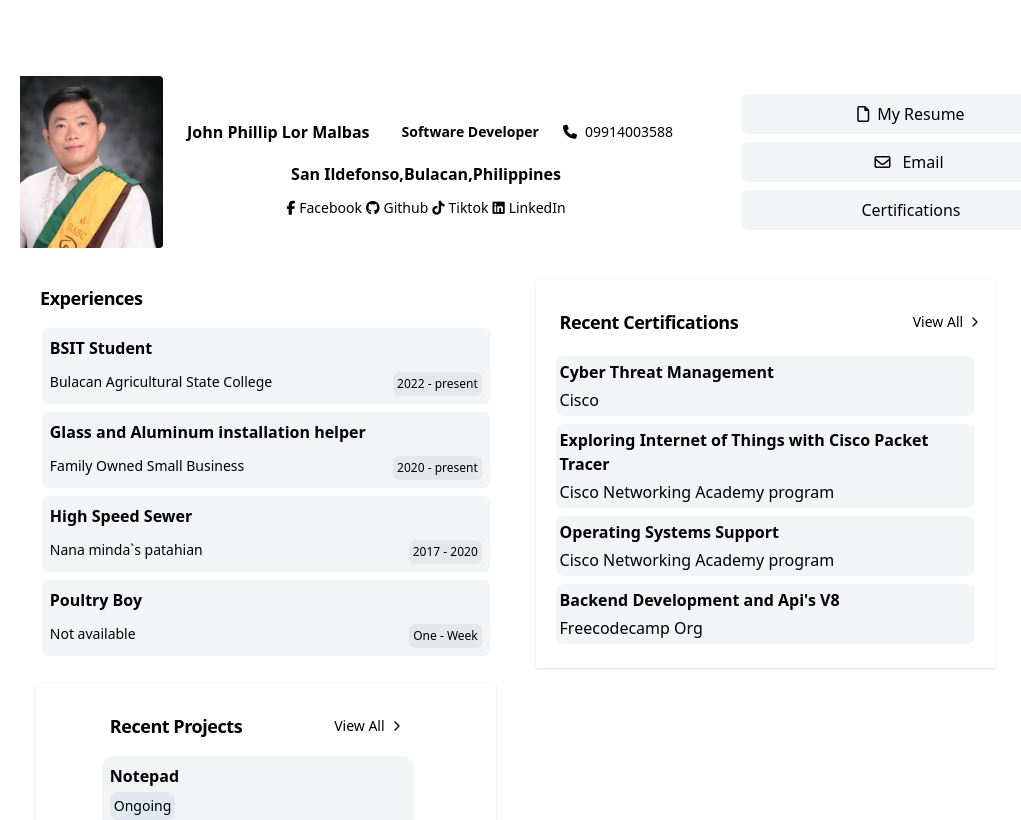
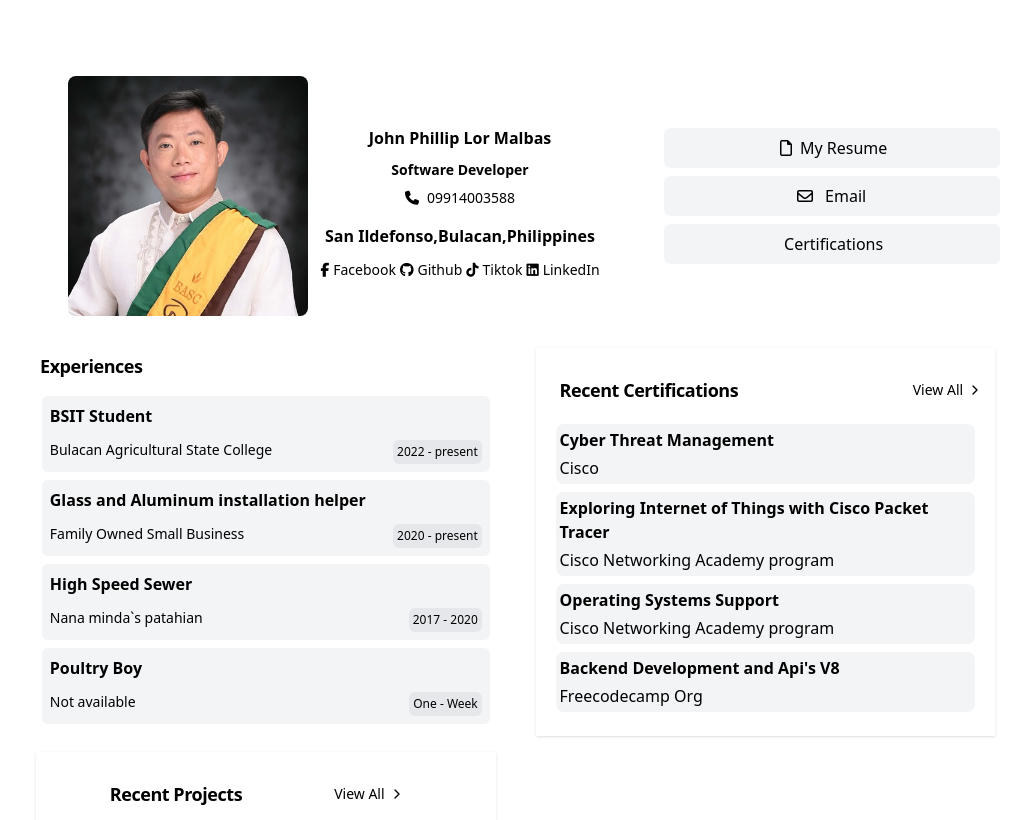
Before and after one commit to Zaido219/personal-portfolio, a React (Vite) app: page / in a window 1280 px wide. Shown: the top 820 px of the page, without its empty margins (0-1021 px from the left). Built offline with nearby package versions, Linux system fonts and the light colour scheme.

Commit message:
style:WIP Styling update/s for the header section (desktop)

```diff
--- a/src/components/ProfileHeader.jsx
+++ b/src/components/ProfileHeader.jsx
@@ -12,7 +12,7 @@ const ProfileHeader = () => {
       <div className="flex flex-col md:flex-row items-center p-2">
         <section className="">
           {/* image goes here */}
-          <div className="rounded-full h-54 w-54  md:rounded-sm md:h-43 md:w-43 overflow-hidden">
+          <div className="rounded-full h-54 w-54  md:rounded-lg md:h-60 md:w-60 overflow-hidden">
             <img
               className="h-full w-full object-cover"
               src="/images/my_pfp_new.jpg"
@@ -22,7 +22,7 @@ const ProfileHeader = () => {
         </section>
         <section className="flex flex-col items-center justify-center mt-2 p-2 gap-2">
           {/* rest of the content */}
-          <div className="flex flex-col md:flex-row items-center justify-center md:gap-6 p-2 text-center">
+          <div className="flex flex-col md:flex-col items-center justify-center md:gap-2 p-2 text-center">
             <div className="px-2 py-0.5 rounded">
               <p className="text-md md:text-md font-bold whitespace-nowrap">
                 John Phillip Lor Malbas
```
